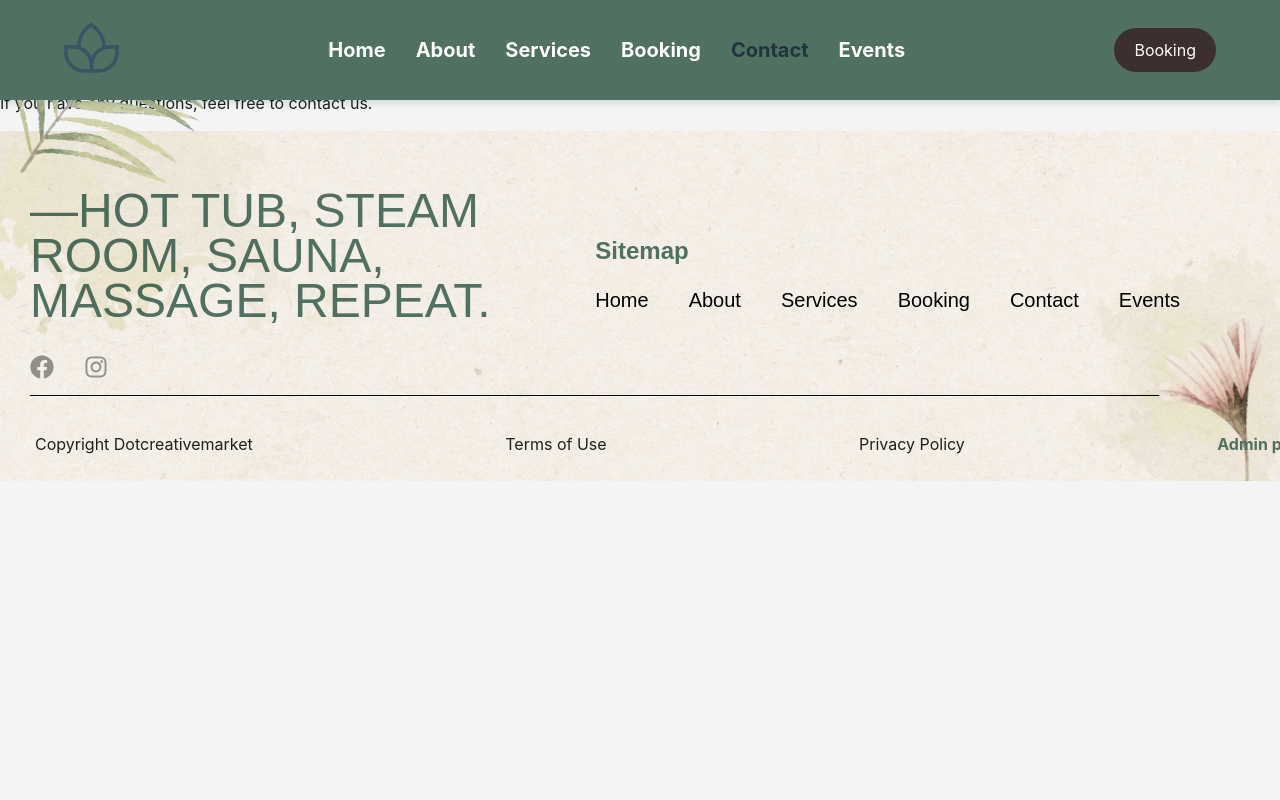
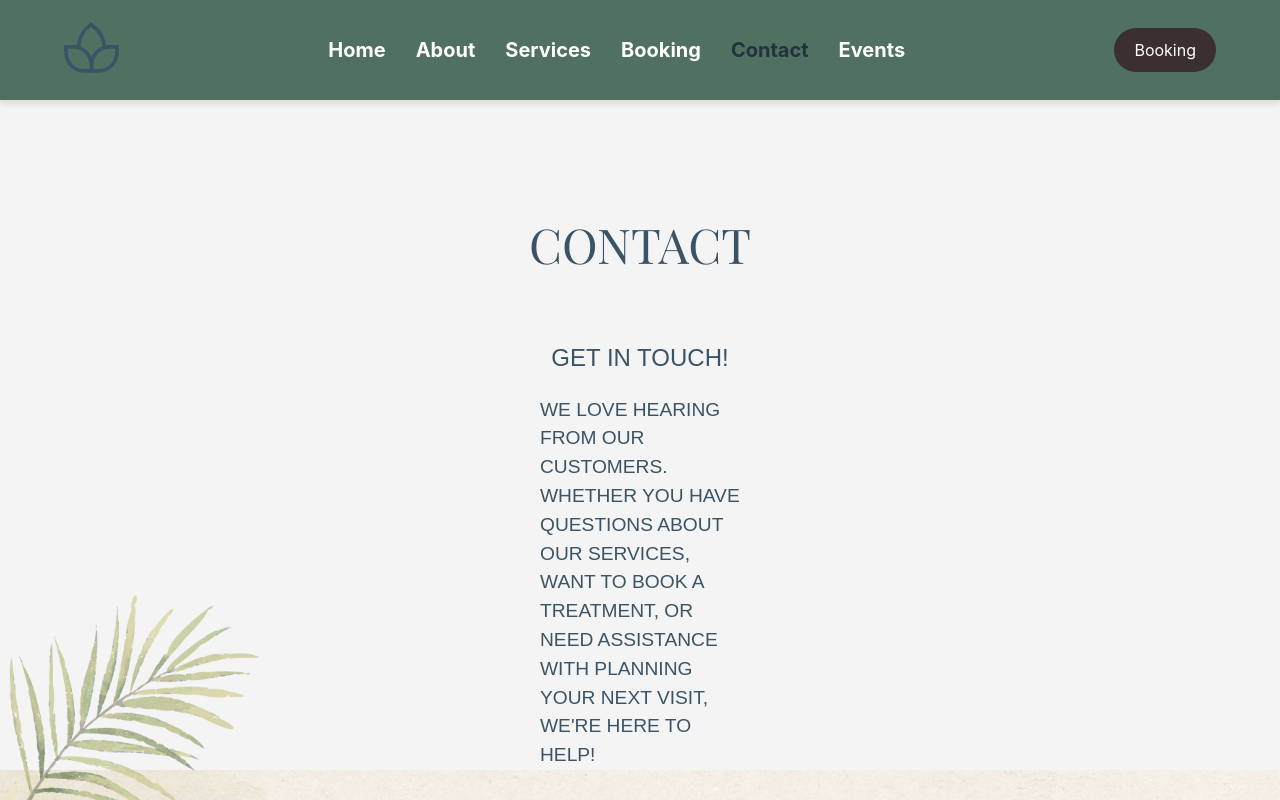
Before and after one commit to EmmaaDy/Examensarbete-SPA, a React (Vite) app in the folder frontend/: page /contact in a window 1280 px wide. Shown: the top 800 px of the page. Built offline with nearby package versions, Linux system fonts and the light colour scheme.

Commit message:
some content and styling

```diff
--- a/frontend/src/pages/Contact.tsx
+++ b/frontend/src/pages/Contact.tsx
@@ -1,8 +1,18 @@
+import '../styles/Contact.css'
+
 const Contact = () => {
     return (
-      <div>
-        <h1>Contact Us</h1>
-        <p>If you have any questions, feel free to contact us.</p>
+      <div className='contact'>
+        <section className='contact-header'>
+          <h1>Contact</h1>
+        </section>
+
+        <section className='contact-get-in-touch'>
+          <h2>get in touch!</h2>
+          <p className='p1'>We love hearing from our customers.
+            Whether you have questions about our services, want to book a treatment, or need assistance with planning your next visit,
+            we're here to help!</p>
+        </section>
       </div>
     );
   };
--- /dev/null
+++ b/frontend/src/styles/Contact.css
@@ -0,0 +1,34 @@
+.contact-header h1 {
+    font-size: 3rem;
+  color: #3A5465;
+  text-transform: uppercase;
+  font-family: 'Playfair Display', serif;
+  font-weight: 300;
+  margin-top: 13rem;
+  text-align: center;
+}
+
+.contact {
+    font-family: Arial, sans-serif;
+  color: #333;
+}
+
+.contact-get-in-touch {
+    display: flex;
+    flex-direction: column;
+    justify-content: center;
+    align-items: center;
+}
+
+.contact-get-in-touch h2 {
+    color: #3A5465;
+    font-weight: lighter;
+    text-transform: uppercase;
+}
+
+.contact-get-in-touch .p1 {
+    text-transform: uppercase;
+    color: #3A5465;
+    font-size: larger;
+    margin: 0 540px;
+}
```
